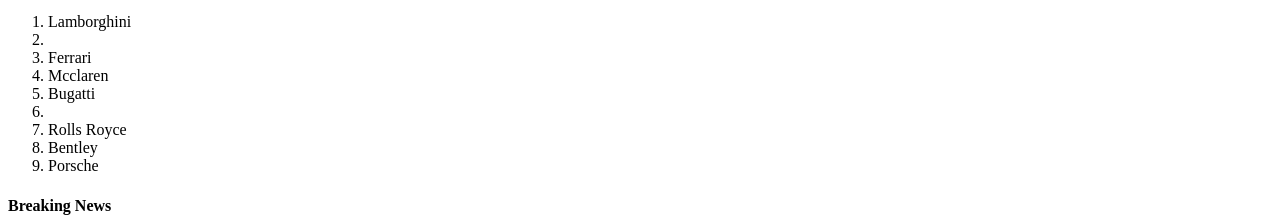
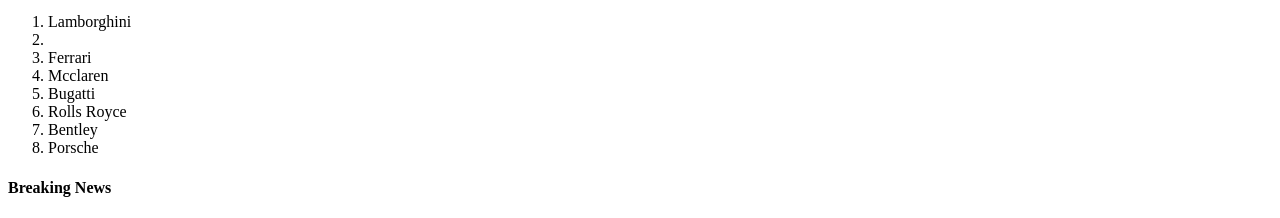
Before and after one commit to tanguyyy/tanguyyy.github.io, a plain HTML site: page index.html in a window 1280 px wide. Shown: the part 704-922 px from the top of the page. Drawn offline with Linux system fonts and the light colour scheme.

Commit message:
Add files via upload

```diff
--- a/index.html
+++ b/index.html
@@ -24,7 +24,6 @@
     <li>Ferrari</li>
     <li>Mcclaren</li>
     <li>Bugatti</li>
-    <li><Pagani/li>
     <li>Rolls Royce</li>
     <li>Bentley</li>
     <li>Porsche</li>
```
